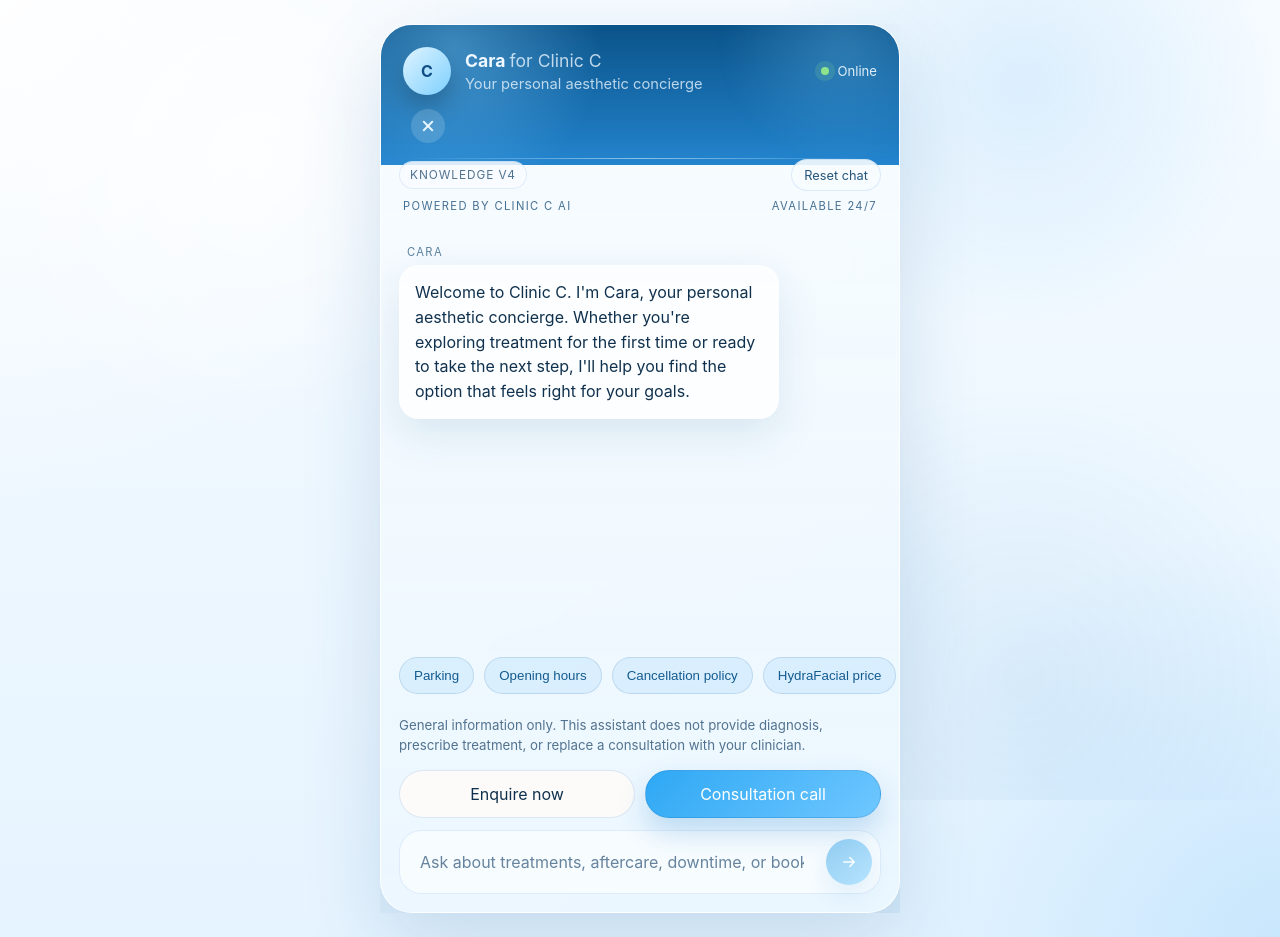
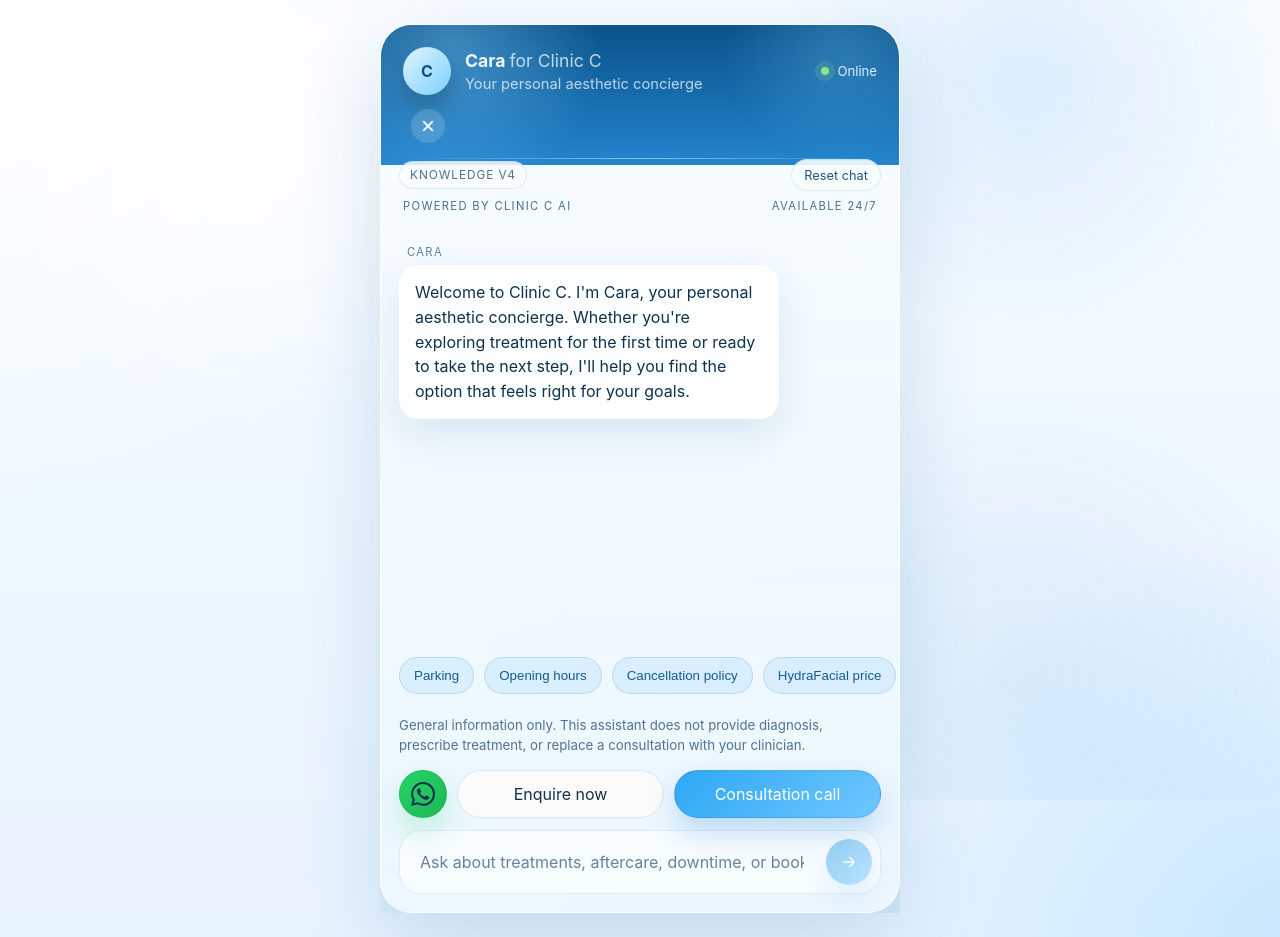
Before and after one commit to rwd23/clinicc-wix-chatbot, a Next.js app: page /widget in a window 1280 px wide. Both pictures are taken after a click on the button "Open Clinic C assistant". Built offline with nearby package versions, Linux system fonts and the light colour scheme.

Commit message:
Add WhatsApp CTA button to widget

```diff
--- a/app/globals.css
+++ b/app/globals.css
@@ -591,9 +591,24 @@
 
 .cta-row {
   display: grid;
-  grid-template-columns: repeat(2, minmax(0, 1fr));
+  grid-template-columns: auto repeat(2, minmax(0, 1fr));
   gap: 10px;
   margin-bottom: 12px;
+}
+
+.cta-whatsapp {
+  width: 48px;
+  min-width: 48px;
+  padding: 0;
+  border-radius: 50%;
+  background: linear-gradient(135deg, #25d366 0%, #1fb857 100%);
+  border-color: rgba(21, 128, 61, 0.18);
+  box-shadow: 0 14px 28px rgba(37, 211, 102, 0.22);
+}
+
+.whatsapp-icon {
+  width: 24px;
+  height: 24px;
 }
 
 .composer {
@@ -785,7 +800,7 @@
   }
 
   .cta-row {
-    grid-template-columns: 1fr;
+    grid-template-columns: auto 1fr 1fr;
   }
 
   .message-bubble {
--- a/components/chat-widget.tsx
+++ b/components/chat-widget.tsx
@@ -224,6 +224,9 @@
   }, [messages]);
 
   const canSend = draft.trim().length > 0 && !isLoading;
+  const whatsAppUrl = `https://wa.me/${clinicAssistantConfig.whatsappNumber}?text=${encodeURIComponent(
+    "Hi Clinic C, I'd like to ask about treatment options."
+  )}`;
 
   useEffect(() => {
     const activeStream = messages.find(
@@ -517,6 +520,20 @@
 
           <div className="cta-row">
             <a
+              aria-label="Chat on WhatsApp"
+              className="cta-button cta-whatsapp"
+              href={whatsAppUrl}
+              rel="noreferrer"
+              target="_blank"
+            >
+              <svg aria-hidden="true" className="whatsapp-icon" viewBox="0 0 24 24">
+                <path
+                  d="M20.52 3.48A11.86 11.86 0 0 0 12.07 0C5.5 0 .15 5.35.15 11.92c0 2.1.55 4.14 1.59 5.94L0 24l6.32-1.66a11.9 11.9 0 0 0 5.75 1.47h.01c6.57 0 11.92-5.35 11.92-11.92 0-3.18-1.24-6.17-3.48-8.41Zm-8.45 18.3h-.01a9.9 9.9 0 0 1-5.04-1.38l-.36-.21-3.75.98 1-3.66-.23-.38a9.88 9.88 0 0 1-1.51-5.21c0-5.46 4.44-9.9 9.91-9.9 2.64 0 5.13 1.03 7 2.9a9.83 9.83 0 0 1 2.9 7c0 5.46-4.45 9.9-9.91 9.9Zm5.43-7.42c-.3-.15-1.77-.87-2.05-.97-.27-.1-.47-.15-.67.15-.2.3-.76.97-.94 1.17-.17.2-.35.22-.65.08-.3-.15-1.25-.46-2.38-1.47-.88-.79-1.47-1.76-1.64-2.06-.17-.3-.02-.46.13-.61.13-.13.3-.35.45-.52.15-.17.2-.3.3-.5.1-.2.05-.37-.02-.52-.08-.15-.67-1.62-.92-2.22-.24-.58-.49-.5-.67-.51h-.57c-.2 0-.52.08-.8.37-.27.3-1.05 1.02-1.05 2.5 0 1.47 1.08 2.9 1.23 3.1.15.2 2.12 3.24 5.13 4.54.72.31 1.29.5 1.73.64.73.23 1.4.2 1.92.12.59-.09 1.77-.72 2.02-1.41.25-.69.25-1.29.17-1.41-.07-.12-.27-.2-.57-.35Z"
+                  fill="currentColor"
+                />
+              </svg>
+            </a>
+            <a
               className="cta-button cta-secondary"
               href={clinicAssistantConfig.contactUrl}
               target="_blank"
--- a/lib/clinic-config.ts
+++ b/lib/clinic-config.ts
@@ -39,6 +39,7 @@
   healthUrl: "https://www.clinicc.co.uk/health-clinic-in-aberdeen",
   cryotherapyUrl: "https://www.clinicc.co.uk/cryotherapy-in-aberdeen",
   phone: "01224 454145",
+  whatsappNumber: "441224454145",
   email: "info@clinic-c.co.uk",
   address: "365 Holburn Street, Aberdeen, AB10 7FQ",
   quickPrompts: [
```
